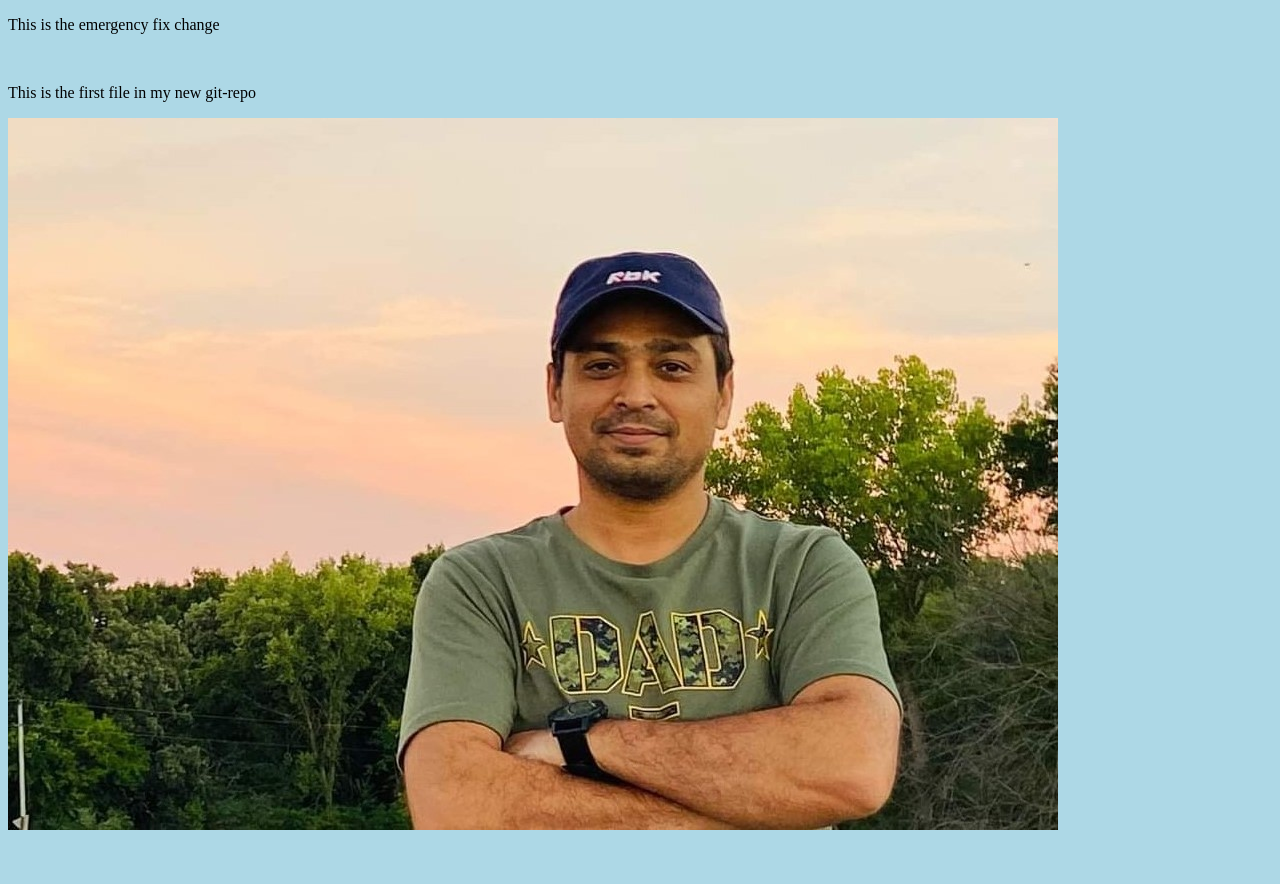
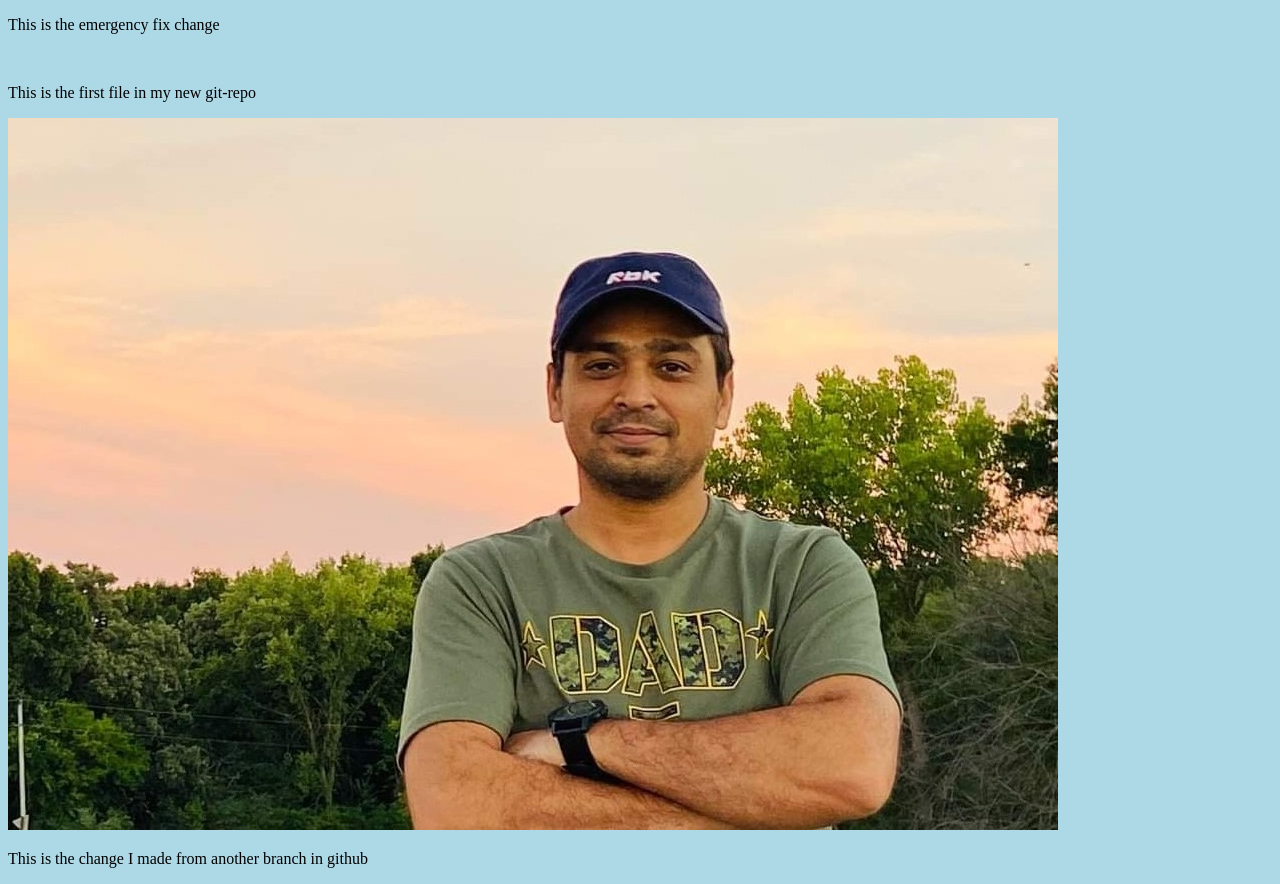
Before and after one commit to tohfatul/hellow-worl, a plain HTML site: page index.html in a window 1280 px wide. Before the commit the page ends 842 px from the top, so only its background shows below. Drawn offline with Linux system fonts and the light colour scheme.

Commit message:
Update index.html

```diff
--- a/index.html
+++ b/index.html
@@ -11,5 +11,6 @@
     <img src="" alt="">
     <p>This is the first file in my new git-repo</p>
     <img src="myPhoto.jpg" alt="Second image">
+    <p>This is the change I made from another branch in github</p>
 </body>
 </html>
```
